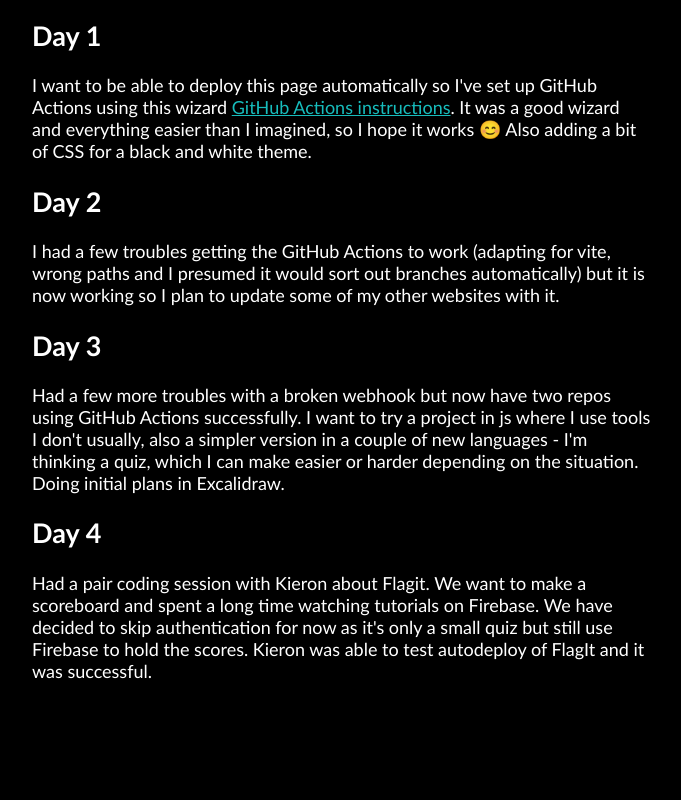
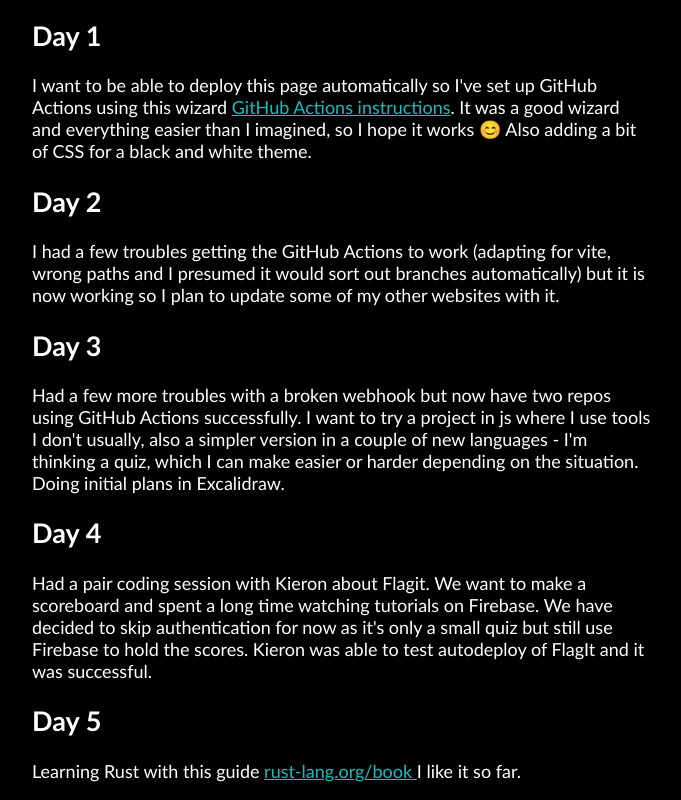
Before and after one commit to Georgie-x/100-days-of-code, a React (Vite) app: page / in a window 1280 px wide. Shown: the part 195-995 px from the top of the page, without its empty margins (298-979 px from the left). Before the commit the page ends 895 px from the top, so only its background shows below. Built offline with nearby package versions, Linux system fonts and the light colour scheme; a web font is replaced by a local one.

Commit message:
day 5 update

```diff
--- a/src/App.tsx
+++ b/src/App.tsx
@@ -34,6 +34,11 @@ function App() {
 			<p>
 				Had a pair coding session with Kieron about Flagit. We want to make a scoreboard and spent a long time watching tutorials on Firebase. We have decided to skip authentication for now as it's only a small quiz but still use Firebase to hold the scores. Kieron was able to test autodeploy of FlagIt and it was successful.
 			</p>
+			<h2>Day 5</h2>
+			<p>
+				Learning Rust with this guide <a href="https://doc.rust-lang.org/" target="blank">rust-lang.org/book </a> I like it so far.
+			</p>
+
 		</div>
 	)
 }
```
Also changed, not shown: 2 other files (tests, documents, lock files or other folders).
